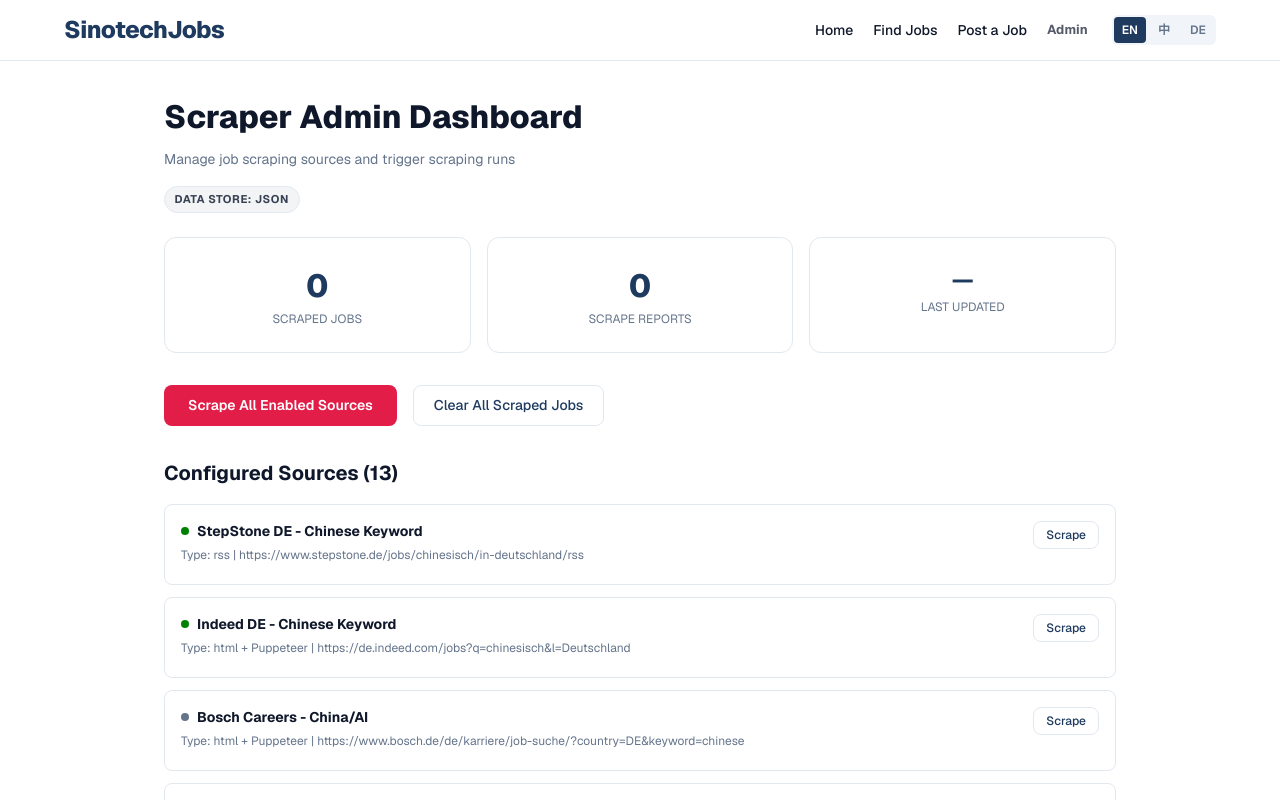
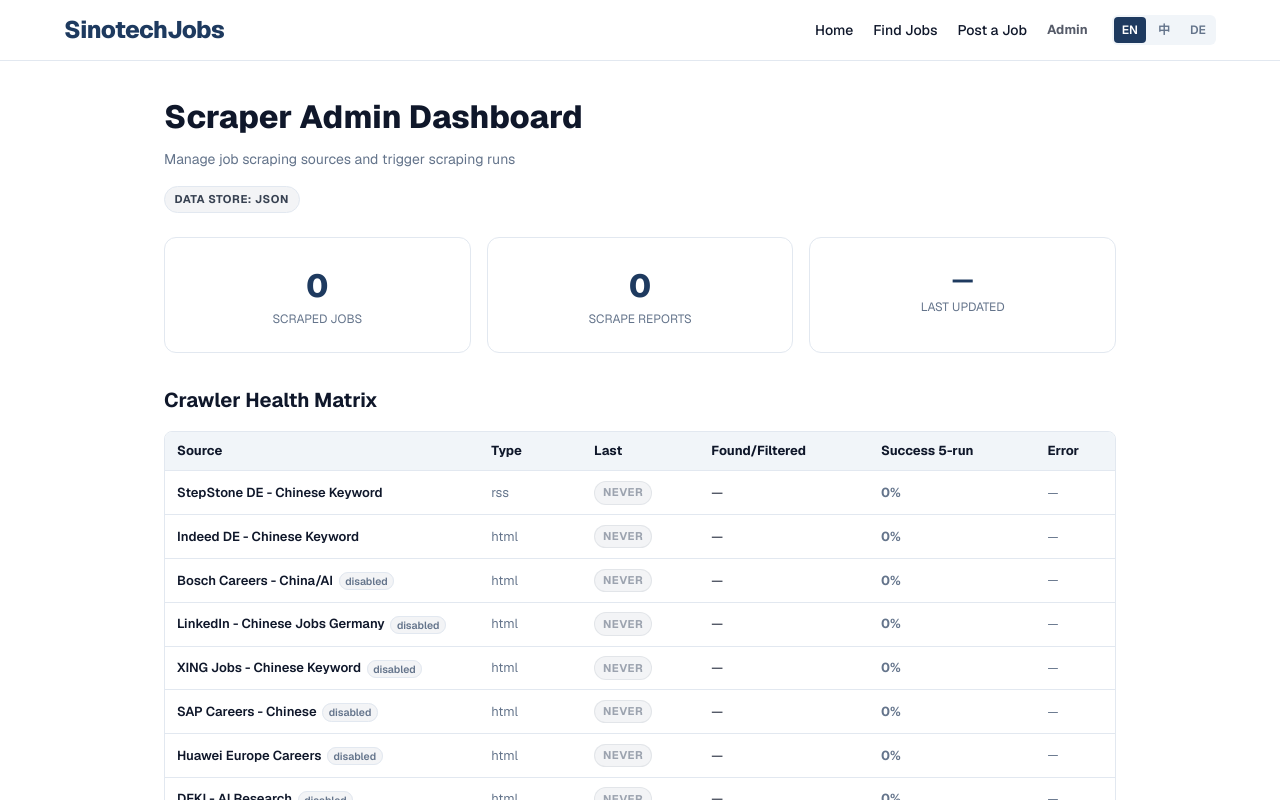
Before and after one commit to maxray88/sinotechjobs, a Next.js app: page /admin in a window 1280 px wide. Shown: the top 800 px of the page. Built offline with nearby package versions, Linux system fonts and the light colour scheme.

Commit message:
feat(admin): crawler health matrix
- buildHealthMatrix with successRate/avgDuration per source (last 5 runs)
- GET /api/scrape returns health, admin table color-coded

```diff
--- a/src/app/admin/page.tsx
+++ b/src/app/admin/page.tsx
@@ -3,6 +3,7 @@
 import { useState, useEffect, useCallback, useRef } from "react";
 import { scraperSources } from "@/lib/scraper/sources";
 import type { ScrapeReport } from "@/lib/scraper/types";
+import type { HealthEntry } from "@/lib/scraper/health";
 
 interface SourceInfo {
   id: string;
@@ -23,6 +24,7 @@ interface ScrapeResponse {
     error?: string;
   };
   reports?: ScrapeReport[];
+  health?: HealthEntry[];
 }
 
 interface ScrapeReportResponse {
@@ -189,6 +191,94 @@ export default function AdminPage() {
         </div>
       )}
 
+      {/* Crawler Health Matrix */}
+      {data?.health && data.health.length > 0 && (
+        <div style={{ marginBottom: "2rem" }}>
+          <h2 style={{ fontSize: "1.25rem", fontWeight: 700, marginBottom: "1rem" }}>
+            Crawler Health Matrix
+          </h2>
+          <div style={{ overflowX: "auto", border: "1px solid var(--border)", borderRadius: "0.5rem" }}>
+            <table style={{ width: "100%", borderCollapse: "collapse", fontSize: "0.8125rem" }}>
+              <thead>
+                <tr style={{ background: "var(--muted)", textAlign: "left", borderBottom: "1px solid var(--border)" }}>
+                  <th style={{ padding: "0.6rem 0.75rem", fontWeight: 700, whiteSpace: "nowrap" }}>Source</th>
+                  <th style={{ padding: "0.6rem 0.75rem", fontWeight: 700, whiteSpace: "nowrap" }}>Type</th>
+                  <th style={{ padding: "0.6rem 0.75rem", fontWeight: 700, whiteSpace: "nowrap" }}>Last</th>
+                  <th style={{ padding: "0.6rem 0.75rem", fontWeight: 700, whiteSpace: "nowrap" }}>Found/Filtered</th>
+                  <th style={{ padding: "0.6rem 0.75rem", fontWeight: 700, whiteSpace: "nowrap" }}>Success 5-run</th>
+                  <th style={{ padding: "0.6rem 0.75rem", fontWeight: 700, whiteSpace: "nowrap" }}>Error</th>
+                </tr>
+              </thead>
+              <tbody>
+                {data.health.map((h) => {
+                  const statusColor =
+                    h.lastStatus === "success" ? "#16a34a" : h.lastStatus === "error" ? "#dc2626" : "#9ca3af";
+                  const statusBg =
+                    h.lastStatus === "success" ? "#dcfce7" : h.lastStatus === "error" ? "#fee2e2" : "#f3f4f6";
+                  return (
+                    <tr key={h.sourceId} style={{ borderBottom: "1px solid var(--border)" }}>
+                      <td style={{ padding: "0.6rem 0.75rem", fontWeight: 600, maxWidth: "220px", overflow: "hidden", textOverflow: "ellipsis", whiteSpace: "nowrap" }} title={h.sourceName}>
+                        {h.sourceName}
+                        {!h.enabled && (
+                          <span style={{ marginLeft: "0.35rem", fontSize: "0.65rem", padding: "0.1rem 0.35rem", borderRadius: "9999px", background: "#f3f4f6", color: "var(--muted-foreground)", border: "1px solid var(--border)" }}>
+                            disabled
+                          </span>
+                        )}
+                      </td>
+                      <td style={{ padding: "0.6rem 0.75rem", color: "var(--muted-foreground)" }}>{h.type}</td>
+                      <td style={{ padding: "0.6rem 0.75rem" }}>
+                        <span
+                          style={{
+                            display: "inline-block",
+                            padding: "0.15rem 0.5rem",
+                            borderRadius: "9999px",
+                            fontSize: "0.7rem",
+                            fontWeight: 700,
+                            textTransform: "uppercase",
+                            letterSpacing: "0.04em",
+                            color: statusColor,
+                            background: statusBg,
+                            border: `1px solid ${statusColor}30`,
+                          }}
+                        >
+                          {h.lastStatus}
+                        </span>
+                        {h.lastRunAt && (
+                          <span style={{ display: "block", fontSize: "0.65rem", color: "var(--muted-foreground)", marginTop: "0.2rem" }}>
+                            {new Date(h.lastRunAt).toLocaleString()}
+                          </span>
+                        )}
+                        {h.avgDurationMs !== null && (
+                          <span style={{ display: "block", fontSize: "0.65rem", color: "var(--muted-foreground)" }}>
+                            avg {(h.avgDurationMs / 1000).toFixed(1)}s
+                          </span>
+                        )}
+                      </td>
+                      <td style={{ padding: "0.6rem 0.75rem", whiteSpace: "nowrap" }}>
+                        {h.lastStatus === "never" ? "—" : `${h.lastJobsFound} / ${h.lastJobsFiltered}`}
+                      </td>
+                      <td style={{ padding: "0.6rem 0.75rem", whiteSpace: "nowrap" }}>
+                        <span
+                          style={{
+                            fontWeight: 700,
+                            color: h.successRate === 100 ? "#16a34a" : h.successRate >= 50 ? "#ca8a04" : h.successRate === 0 && h.lastStatus === "never" ? "var(--muted-foreground)" : "#dc2626",
+                          }}
+                        >
+                          {h.successRate}%
+                        </span>
+                      </td>
+                      <td style={{ padding: "0.6rem 0.75rem", maxWidth: "260px", overflow: "hidden", textOverflow: "ellipsis", whiteSpace: "nowrap", color: h.lastError ? "#dc2626" : "var(--muted-foreground)", fontSize: "0.75rem" }} title={h.lastError ?? ""}>
+                        {h.lastError ?? "—"}
+                      </td>
+                    </tr>
+                  );
+                })}
+              </tbody>
+            </table>
+          </div>
+        </div>
+      )}
+
       {/* Actions */}
       <div style={{ display: "flex", gap: "1rem", marginBottom: "2rem", flexWrap: "wrap" }}>
         <button onClick={handleScrapeAll} disabled={scraping} className="btn-accent" style={{ opacity: scraping ? 0.6 : 1 }}>
--- a/src/app/api/scrape/route.ts
+++ b/src/app/api/scrape/route.ts
@@ -9,6 +9,7 @@ import {
   loadScrapeReports,
 } from "@/lib/scraper/storage";
 import type { ScrapeReport } from "@/lib/scraper/types";
+import { buildHealthMatrix } from "@/lib/scraper/health";
 
 // Admin-only, not for cron — use /api/cron/daily and /api/cron/weekly
 // This route is for the admin dashboard (GET stats, POST scrape/clear).
@@ -96,6 +97,7 @@ export async function GET() {
         throw new Error("Failed to fetch job count from Supabase");
       }
 
+      const health = buildHealthMatrix(scraperSources, reports);
       return NextResponse.json({
         sources: baseSources,
         stats: {
@@ -105,6 +107,7 @@ export async function GET() {
           dataStore,
         },
         reports: reports.slice(0, 10),
+        health,
       });
     } catch (err) {
       const message = err instanceof Error ? err.message : String(err);
@@ -118,6 +121,7 @@ export async function GET() {
           error: message,
         },
         reports: [],
+        health: buildHealthMatrix(scraperSources, []),
       });
     }
   }
@@ -125,10 +129,12 @@ export async function GET() {
   // json store (default)
   const stats = getStorageStats();
   const reports = loadScrapeReports();
+  const health = buildHealthMatrix(scraperSources, reports);
   return NextResponse.json({
     sources: baseSources,
     stats: { ...stats, dataStore },
     reports: reports.slice(0, 10),
+    health,
   });
 }
 
--- /dev/null
+++ b/src/lib/scraper/health.ts
@@ -0,0 +1,112 @@
+import type { ScrapeReport, ScraperSource } from "./types";
+
+export type HealthStatus = "success" | "error" | "never";
+
+export interface HealthEntry {
+  sourceId: string;
+  sourceName: string;
+  enabled: boolean;
+  type: string;
+  lastStatus: HealthStatus;
+  lastJobsFound: number;
+  lastJobsFiltered: number;
+  lastError: string | null;
+  lastRunAt: string | null;
+  successRate: number;
+  avgDurationMs: number | null;
+}
+
+type RawResult = {
+  sourceId?: string;
+  source?: { id: string };
+  jobsFound: number;
+  jobsFiltered: number;
+  errors: string[];
+  duration?: number;
+  durationMs?: number;
+};
+
+function getSourceId(result: RawResult): string | undefined {
+  if (typeof result.sourceId === "string") return result.sourceId;
+  if (result.source && typeof result.source.id === "string") return result.source.id;
+  return undefined;
+}
+
+function getDuration(result: RawResult): number | null {
+  if (typeof result.duration === "number") return result.duration;
+  if (typeof result.durationMs === "number") return result.durationMs;
+  return null;
+}
+
+/**
+ * Build a health matrix for each source based on the last 5 reports
+ * that contain that sourceId. reports[0] is expected to be most recent.
+ */
+export function buildHealthMatrix(
+  sources: ScraperSource[],
+  reports: ScrapeReport[]
+): HealthEntry[] {
+  return sources.map((source) => {
+    const relevant: Array<{ report: ScrapeReport; result: RawResult }> = [];
+
+    for (const report of reports) {
+      if (!report.results || !Array.isArray(report.results)) continue;
+      const found = (report.results as unknown as RawResult[]).find(
+        (r) => getSourceId(r) === source.id
+      );
+      if (found) {
+        relevant.push({ report, result: found });
+        if (relevant.length >= 5) break;
+      }
+    }
+
+    if (relevant.length === 0) {
+      return {
+        sourceId: source.id,
+        sourceName: source.name,
+        enabled: source.enabled,
+        type: source.type,
+        lastStatus: "never" as HealthStatus,
+        lastJobsFound: 0,
+        lastJobsFiltered: 0,
+        lastError: null,
+        lastRunAt: null,
+        successRate: 0,
+        avgDurationMs: null,
+      };
+    }
+
+    const last = relevant[0];
+    const lastResult = last.result;
+    const lastErrors = lastResult.errors ?? [];
+    const lastStatus: HealthStatus = lastErrors.length === 0 ? "success" : "error";
+
+    const successCount = relevant.filter(
+      ({ result }) => (result.errors?.length ?? 0) === 0
+    ).length;
+    const successRate = Math.round((successCount / relevant.length) * 100);
+
+    const durations = relevant
+      .map(({ result }) => getDuration(result))
+      .filter((d): d is number => typeof d === "number" && !Number.isNaN(d));
+
+    const avgDurationMs =
+      durations.length > 0
+        ? Math.round(durations.reduce((a, b) => a + b, 0) / durations.length)
+        : null;
+
+    return {
+      sourceId: source.id,
+      sourceName: source.name,
+      enabled: source.enabled,
+      type: source.type,
+      lastStatus,
+      lastJobsFound: lastResult.jobsFound ?? 0,
+      lastJobsFiltered: lastResult.jobsFiltered ?? 0,
+      lastError: lastErrors.length > 0 ? lastErrors[0] : null,
+      lastRunAt: last.report.timestamp ?? null,
+      successRate,
+      avgDurationMs,
+    };
+  });
+}
```
